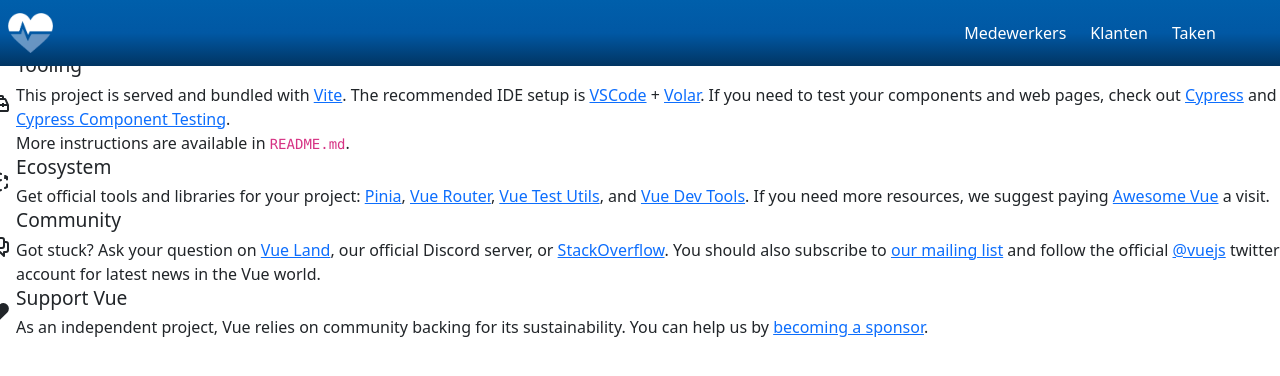
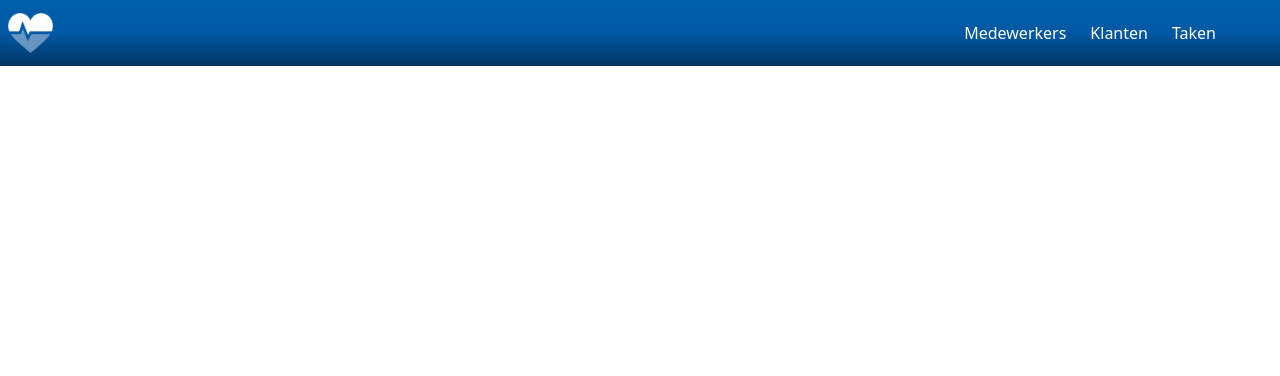
Before and after one commit to Educom-Trainees/educom-zorgApp, a Vue app in the folder frontend/: page / in a window 1280 px wide. Shown: the top 376 px of the page. Built offline with nearby package versions, Linux system fonts and the light colour scheme.

Commit message:
emptied HomeView to avoid confusion. Previously had default vue page

```diff
--- a/frontend/src/views/HomeView.vue
+++ b/frontend/src/views/HomeView.vue
@@ -1,9 +1,7 @@
 <script setup>
-import TheWelcome from '../components/TheWelcome.vue'
 </script>
 
 <template>
   <main>
-    <TheWelcome />
   </main>
 </template>
```
